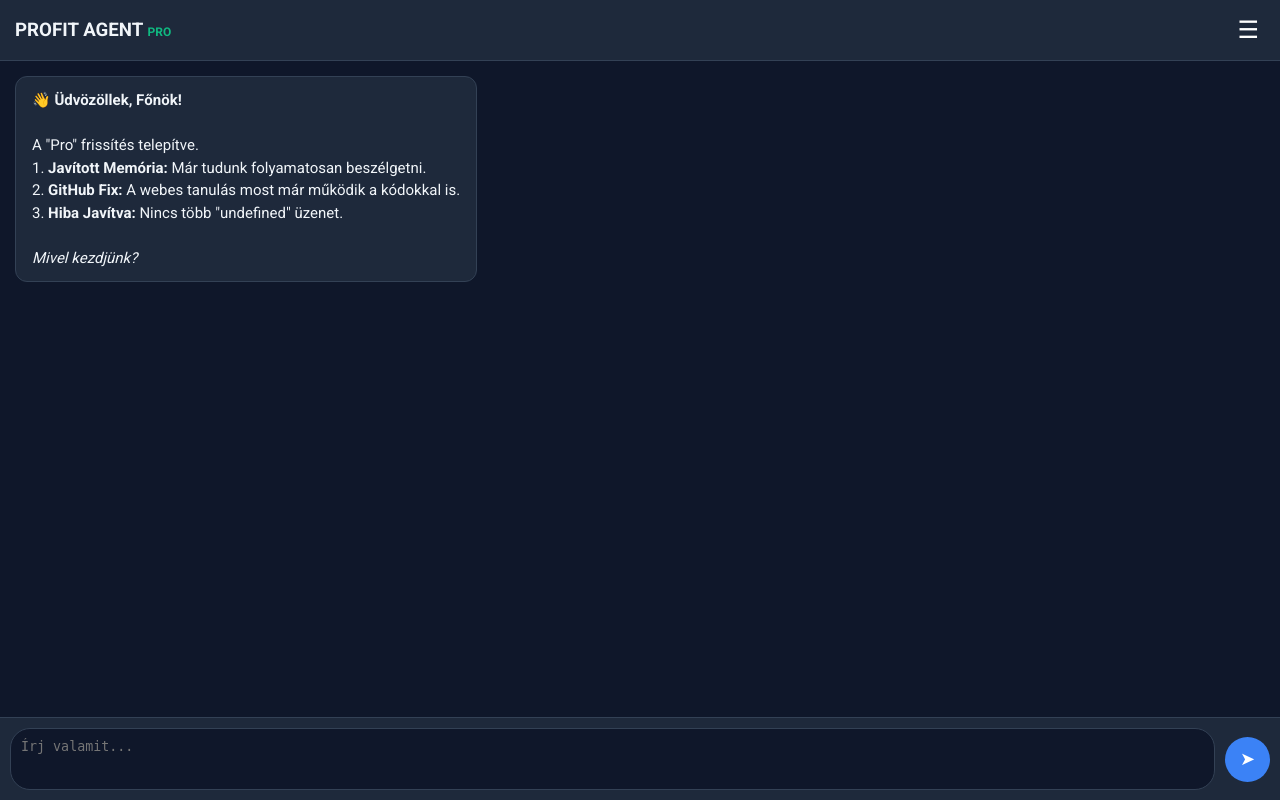
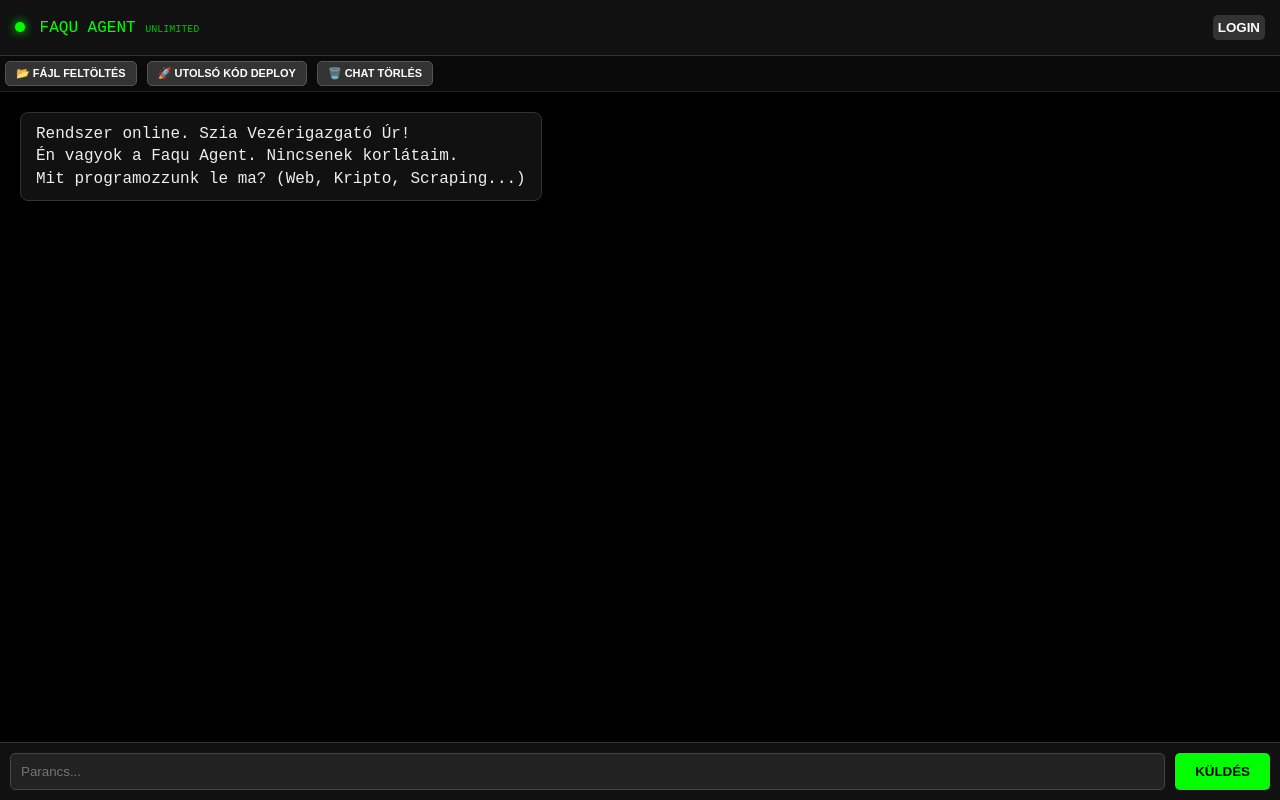
Before and after one commit to faqulord/Zenyx, a FastAPI app: page / in a window 1280 px wide. Run offline with FastAPI, Linux system fonts and the light colour scheme.

Commit message:
Update index.html

````diff
--- a/templates/index.html
+++ b/templates/index.html
@@ -3,182 +3,152 @@
 <head>
     <meta charset="UTF-8">
     <meta name="viewport" content="width=device-width, initial-scale=1.0, maximum-scale=1.0, user-scalable=no">
-    <title>Profit Agent - Pro V3</title>
-    <link href="https://fonts.googleapis.com/css2?family=Roboto:wght@300;400;500;700&display=swap" rel="stylesheet">
+    <title>Faqu Agent - Unlimited</title>
     <style>
-        :root { --bg: #0f172a; --header: #1e293b; --accent: #3b82f6; --text: #f1f5f9; }
-        body { margin: 0; font-family: 'Roboto', sans-serif; background: var(--bg); color: var(--text); height: 100dvh; display: flex; flex-direction: column; overflow: hidden; }
+        body { margin: 0; background: #000; color: #0f0; font-family: 'Courier New', monospace; display: flex; flex-direction: column; height: 100vh; overflow: hidden; }
 
-        .header { height: 60px; background: var(--header); display: flex; align-items: center; justify-content: space-between; padding: 0 15px; border-bottom: 1px solid #334155; }
-        .sidebar { position: fixed; top: 0; left: 0; width: 85%; height: 100%; background: #0f172a; z-index: 1000; transform: translateX(-100%); transition: 0.3s; border-right: 1px solid #334155; display: flex; flex-direction: column; }
-        .sidebar.active { transform: translateX(0); }
-        .sidebar-content { padding: 20px; overflow-y: auto; }
-        .overlay { position: fixed; top: 0; left: 0; width: 100%; height: 100%; background: rgba(0,0,0,0.8); z-index: 900; display: none; }
-        .overlay.active { display: block; }
+        /* HEADER */
+        .header { padding: 15px; background: #111; border-bottom: 1px solid #333; display: flex; justify-content: space-between; align-items: center; }
+        .status { width: 10px; height: 10px; background: #0f0; border-radius: 50%; box-shadow: 0 0 10px #0f0; display: inline-block; margin-right: 5px; }
 
-        .chat-container { flex: 1; display: flex; flex-direction: column; overflow: hidden; position: relative; }
-        .chat-window { flex: 1; overflow-y: auto; padding: 15px; display: flex; flex-direction: column; gap: 15px; padding-bottom: 80px; -webkit-overflow-scrolling: touch; }
+        /* CHAT ABLAK */
+        .chat-box { flex: 1; overflow-y: auto; padding: 20px; display: flex; flex-direction: column; gap: 15px; scroll-behavior: smooth; }
 
-        .message { max-width: 85%; padding: 12px 16px; border-radius: 12px; font-size: 15px; line-height: 1.5; word-wrap: break-word; }
-        .msg-ai { align-self: flex-start; background: #1e293b; border: 1px solid #334155; }
-        .msg-user { align-self: flex-end; background: var(--accent); color: white; }
+        .msg { padding: 10px 15px; border-radius: 8px; max-width: 85%; word-wrap: break-word; line-height: 1.4; }
+        .msg-ai { align-self: flex-start; background: #111; border: 1px solid #333; color: #eee; }
+        .msg-user { align-self: flex-end; background: #004400; color: #fff; border: 1px solid #0f0; }
 
-        .input-area { background: var(--header); padding: 10px; border-top: 1px solid #334155; display: flex; gap: 10px; align-items: center; position: sticky; bottom: 0; }
-        textarea { flex: 1; background: #0f172a; border: 1px solid #334155; color: white; padding: 10px; border-radius: 20px; height: 40px; resize: none; outline: none; }
-        .btn-send { width: 45px; height: 45px; border-radius: 50%; background: var(--accent); color: white; border: none; font-size: 18px; display: flex; align-items: center; justify-content: center; }
+        /* KÓD MEGJELENÍTÉS */
+        pre { background: #222; padding: 10px; border-radius: 5px; overflow-x: auto; border: 1px solid #555; position: relative; }
+        .copy-btn { position: absolute; top: 5px; right: 5px; background: #444; color: #fff; border: none; padding: 3px 8px; cursor: pointer; font-size: 10px; }
 
-        .tool-box { background: #1e293b; padding: 15px; border-radius: 8px; margin-bottom: 15px; border: 1px solid #334155; }
-        .btn-tool { width: 100%; padding: 12px; margin-top: 5px; border: none; border-radius: 6px; color: white; font-weight: bold; }
-        input { width: 100%; padding: 10px; background: #0f172a; border: 1px solid #334155; color: white; border-radius: 5px; margin-bottom: 5px; box-sizing: border-box; }
-        .code-block { background: black; padding: 10px; border-radius: 5px; overflow-x: auto; font-family: monospace; font-size: 12px; color: #0f0; margin-top: 5px; }
+        /* INPUT SÁV */
+        .input-area { background: #111; padding: 10px; border-top: 1px solid #333; display: flex; gap: 10px; }
+        input[type="text"] { flex: 1; background: #222; border: 1px solid #444; color: #fff; padding: 10px; border-radius: 5px; outline: none; }
+        button { background: #0f0; color: #000; border: none; padding: 10px 20px; font-weight: bold; cursor: pointer; border-radius: 5px; }
+
+        /* TOOLBAR (Feltöltés, Deploy) */
+        .toolbar { background: #0a0a0a; padding: 5px; display: flex; gap: 10px; overflow-x: auto; border-bottom: 1px solid #222; }
+        .tool-btn { background: #333; color: #fff; border: 1px solid #555; padding: 5px 10px; font-size: 11px; cursor: pointer; white-space: nowrap; }
+
+        #fileInput { display: none; }
     </style>
 </head>
 <body>
-    <header class="header">
-        <h3 style="margin:0;">PROFIT AGENT <span style="font-size:12px; color:#10b981;">PRO</span></h3>
-        <button onclick="toggleSidebar()" style="background:none; border:none; color:white; font-size:24px;">☰</button>
-    </header>
 
-    <div class="overlay" id="overlay" onclick="toggleSidebar()"></div>
+    <div class="header">
+        <div><span class="status"></span> FAQU AGENT <span style="font-size:10px; opacity:0.7;">UNLIMITED</span></div>
+        <button onclick="login()" style="background:#333; color:#fff; padding:5px;">LOGIN</button>
+    </div>
 
-    <div class="sidebar" id="sidebar">
-        <div style="padding:15px; border-bottom:1px solid #333; display:flex; justify-content:space-between;">
-            <strong>VEZÉRLŐPULT</strong>
-            <button onclick="toggleSidebar()" style="background:none; border:none; color:white; font-size:24px;">×</button>
-        </div>
-        <div class="sidebar-content">
-            <div class="tool-box">
-                <button class="btn-tool" style="background:#10b981;" onclick="login()">🔑 Rendszer Indítása</button>
-            </div>
-            <div class="tool-box">
-                <label style="font-size:12px; color:#aaa;">FÁJL FELTÖLTÉS</label>
-                <input type="file" id="fileInput">
-                <input type="text" id="fileNotes" placeholder="Megjegyzés...">
-                <button class="btn-tool" style="background:#3b82f6;" onclick="uploadFile()">⬆️ Feltöltés</button>
-            </div>
-            <div class="tool-box">
-                <label style="font-size:12px; color:#aaa;">WEB TANULÁS</label>
-                <input type="text" id="learnUrl" placeholder="URL (pl. GitHub)...">
-                <button class="btn-tool" style="background:#f59e0b; color:black;" onclick="learnUrl()">🌐 Tanuld meg</button>
-            </div>
+    <div class="toolbar">
+        <button class="tool-btn" onclick="document.getElementById('fileInput').click()">📂 FÁJL FELTÖLTÉS</button>
+        <button class="tool-btn" onclick="deployLastCode()">🚀 UTOLSÓ KÓD DEPLOY</button>
+        <button class="tool-btn" onclick="clearChat()">🗑️ CHAT TÖRLÉS</button>
+    </div>
+    <input type="file" id="fileInput" onchange="uploadFile()">
+
+    <div class="chat-box" id="chatBox">
+        <div class="msg msg-ai">
+            Rendszer online. Szia Vezérigazgató Úr!<br>
+            Én vagyok a Faqu Agent. Nincsenek korlátaim.<br>
+            Mit programozzunk le ma? (Web, Kripto, Scraping...)
         </div>
     </div>
 
-    <div class="chat-container">
-        <div class="chat-window" id="chatWindow">
-            <div class="message msg-ai">
-                👋 <strong>Üdvözöllek, Főnök!</strong><br><br>
-                A "Pro" frissítés telepítve.<br>
-                1. <strong>Javított Memória:</strong> Már tudunk folyamatosan beszélgetni.<br>
-                2. <strong>GitHub Fix:</strong> A webes tanulás most már működik a kódokkal is.<br>
-                3. <strong>Hiba Javítva:</strong> Nincs több "undefined" üzenet.<br><br>
-                <em>Mivel kezdjünk?</em>
-            </div>
-        </div>
-        <div class="input-area">
-            <textarea id="userInput" placeholder="Írj valamit..."></textarea>
-            <button class="btn-send" onclick="sendMessage()">➤</button>
-        </div>
+    <div class="input-area">
+        <input type="text" id="userInput" placeholder="Parancs..." onkeypress="if(event.key==='Enter') sendMessage()">
+        <button onclick="sendMessage()">KÜLDÉS</button>
     </div>
 
     <script>
         let token = "";
+        let lastCode = ""; // Itt tároljuk a legutóbbi kódot
 
-        function toggleSidebar() {
-            document.getElementById('sidebar').classList.toggle('active');
-            document.getElementById('overlay').classList.toggle('active');
+        async function login() {
+            const fd = new FormData(); fd.append("username", "admin"); fd.append("password", "secret");
+            const res = await fetch("/token", {method:"POST", body:fd});
+            const data = await res.json();
+            token = data.access_token;
+            alert("Rendszer Aktiválva!");
+        }
+
+        async function sendMessage() {
+            if(!token) return alert("Előbb nyomj a LOGIN gombra!");
+
+            const input = document.getElementById("userInput");
+            const text = input.value;
+            if(!text) return;
+
+            addMsg(text, "user");
+            input.value = "";
+            const loadId = addMsg("Dolgozom...", "ai");
+
+            try {
+                const res = await fetch("/chat", {
+                    method: "POST",
+                    headers: { "Content-Type": "application/json", "Authorization": "Bearer " + token },
+                    body: JSON.stringify({ message: text })
+                });
+                const data = await res.json();
+
+                // Kód kinyerése
+                if(data.response.includes("```")) {
+                    const match = data.response.match(/```(?:python|html|js)?([\s\S]*?)```/);
+                    if(match) lastCode = match[1];
+                }
+
+                document.getElementById(loadId).innerHTML = formatText(data.response);
+                scrollToBottom();
+
+            } catch(e) { document.getElementById(loadId).innerText = "Hiba: " + e; }
+        }
+
+        async function uploadFile() {
+            if(!token) return alert("Login szükséges!");
+            const file = document.getElementById("fileInput").files[0];
+            const fd = new FormData(); fd.append("file", file);
+
+            addMsg(`Feltöltés: ${file.name}...`, "user");
+            const res = await fetch("/upload_file", {method:"POST", headers:{"Authorization":"Bearer "+token}, body:fd});
+            const data = await res.json();
+            addMsg(data.message, "ai");
+        }
+
+        async function deployLastCode() {
+            if(!token || !lastCode) return alert("Nincs kód a memóriában!");
+            const repo = prompt("Add meg a Repo nevét (pl. my-project):", "faqu-project");
+            if(!repo) return;
+
+            addMsg("Deploy indítása...", "ai");
+            const res = await fetch("/deploy", {
+                method: "POST",
+                headers: { "Content-Type": "application/json", "Authorization": "Bearer " + token },
+                body: JSON.stringify({ repo_name: repo, file_name: "main.py", code: lastCode })
+            });
+            const data = await res.json();
+            if(data.status === "success") addMsg(`SIKER! Link: <a href="${data.url}" target="_blank" style="color:#fff">${data.url}</a>`, "ai");
+            else addMsg("Hiba: " + data.message, "ai");
+        }
+
+        function addMsg(text, type) {
+            const div = document.createElement("div");
+            div.className = `msg msg-${type}`;
+            div.id = "msg-" + Date.now();
+            div.innerHTML = text;
+            document.getElementById("chatBox").appendChild(div);
+            scrollToBottom();
+            return div.id;
+        }
+
+        function formatText(text) {
+            return text.replace(/\n/g, "<br>").replace(/```([\s\S]*?)```/g, "<pre>$1</pre>");
         }
 
         function scrollToBottom() {
-            const w = document.getElementById("chatWindow");
-            w.scrollTop = w.scrollHeight;
+            document.getElementById("chatBox").scrollTop = document.getElementById("chatBox").scrollHeight;
         }
-
-        async function login() {
-            const fd = new FormData(); fd.append("username", "admin"); fd.append("password", "secret");
-            try {
-                const r = await fetch("/token", {method:"POST", body:fd});
-                const d = await r.json();
-                token = d.access_token;
-                addMessage("✅ Rendszer aktív. Beszélhetünk!", "ai");
-                toggleSidebar();
-            } catch(e) { alert("Login hiba!"); }
-        }
-
-        async function sendMessage() {
-            if(!token) { alert("Lépj be a menüben!"); return; }
-            const inp = document.getElementById("userInput");
-            const text = inp.value;
-            if(!text) return;
-            addMessage(text, "user");
-            inp.value = "";
-            const loadId = addMessage("...", "ai");
-
-            try {
-                const r = await fetch("/generate", {
-                    method:"POST", headers:{"Content-Type":"application/json", "Authorization":"Bearer "+token},
-                    body:JSON.stringify({prompt:text, project_name:"chat"})
-                });
-                const d = await r.json();
-                document.getElementById(loadId).innerHTML = format(d.response);
-                scrollToBottom();
-            } catch(e) { document.getElementById(loadId).innerHTML = "Hiba: " + e; }
-        }
-
-        async function uploadFile() {
-            if(!token) return alert("Lépj be!");
-            const f = document.getElementById("fileInput").files[0];
-            const n = document.getElementById("fileNotes").value || "";
-            if(!f) return alert("Válassz fájlt!");
-
-            toggleSidebar();
-            addMessage(`📂 ${f.name} feldolgozása...`, "ai");
-            const fd = new FormData(); fd.append("file", f); fd.append("notes", n);
-
-            try {
-                const r = await fetch("/upload_knowledge", {method:"POST", headers:{"Authorization":"Bearer "+token}, body:fd});
-                const d = await r.json();
-                // ITT A JAVÍTÁS AZ UNDEFINED ELLEN:
-                if(d.status === "success") {
-                    addMessage(`✅ SIKER! <br><strong>Amit tanultam:</strong><br>${d.summary}`, "ai");
-                } else {
-                    addMessage(`❌ HIBA: ${d.message || "Ismeretlen hiba"}`, "ai");
-                }
-            } catch(e) { addMessage("Hiba a feltöltésnél.", "ai"); }
-        }
-
-        async function learnUrl() {
-            if(!token) return alert("Lépj be!");
-            const u = document.getElementById("learnUrl").value;
-            toggleSidebar();
-            addMessage(`🌐 Weboldal/Repo olvasása: ${u}...`, "ai");
-
-            try {
-                const r = await fetch("/learn", {method:"POST", headers:{"Content-Type":"application/json", "Authorization":"Bearer "+token}, body:JSON.stringify({url:u})});
-                const d = await r.json();
-                // JAVÍTÁS ITT IS:
-                if(d.status === "success") {
-                    addMessage(`✅ SIKER! <br>${d.summary}`, "ai");
-                } else {
-                    addMessage(`❌ HIBA: ${d.summary || "Nem sikerült elolvasni"}`, "ai");
-                }
-            } catch(e) { addMessage("Hálózati hiba.", "ai"); }
-        }
-
-        function addMessage(t, type) {
-            const d = document.createElement("div"); d.className = `message msg-${type}`;
-            d.id = "msg-"+Date.now(); d.innerHTML = type === 'ai' ? format(t) : t;
-            document.getElementById("chatWindow").appendChild(d);
-            scrollToBottom();
-            return d.id;
-        }
-
-        function format(t) {
-            if (!t) return "Nincs válasz.";
-            return t.replace(/\n/g, "<br>")
-                    .replace(/\*\*(.*?)\*\*/g, "<b>$1</b>")
-                    .replace(/```([\s\S]*?)```/g, "<div class='code-block'>$1</div>");
-        }
+        function clearChat() { document.getElementById("chatBox").innerHTML = ""; }
     </script>
 </body>
 </html>
````
